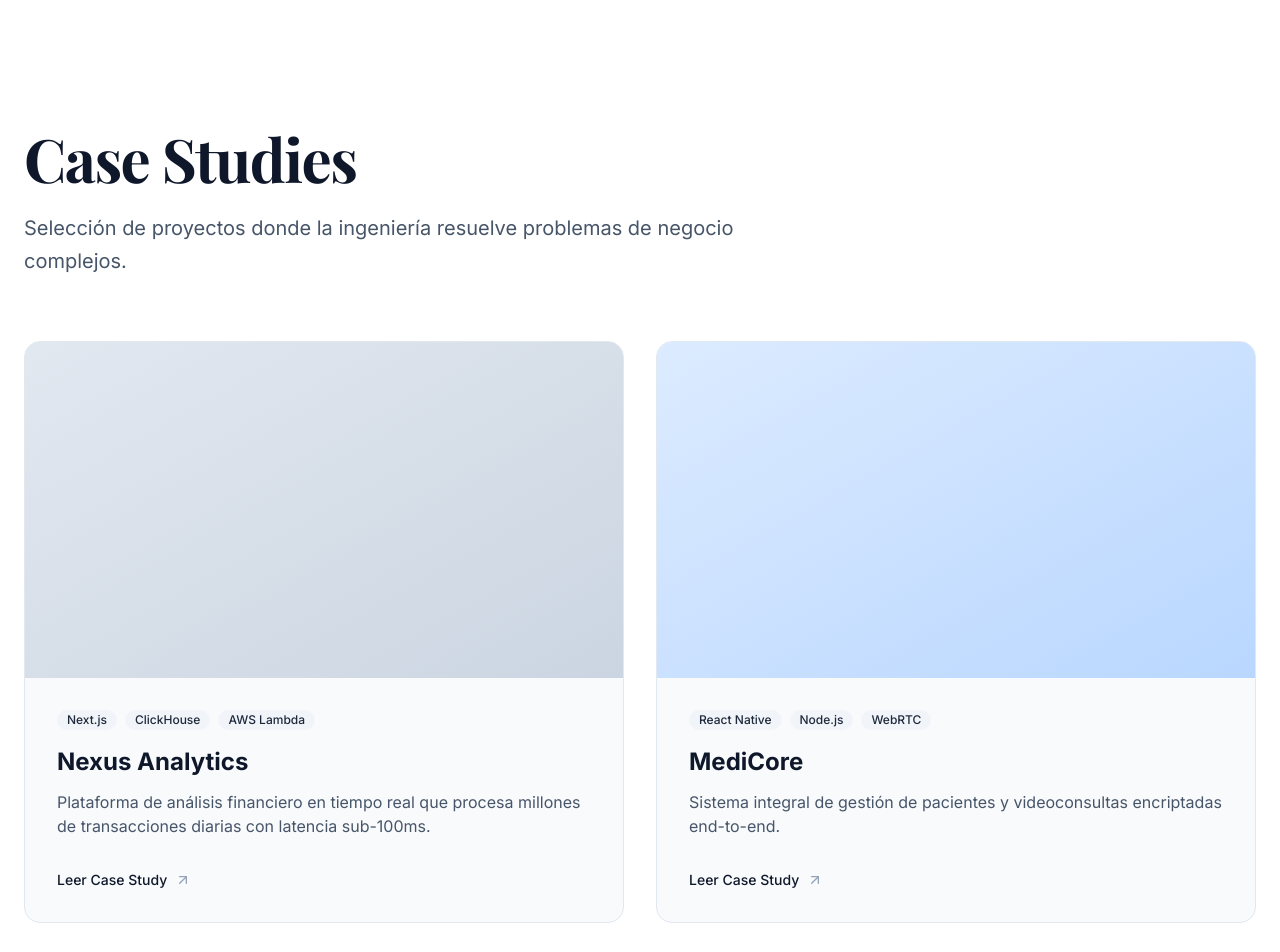
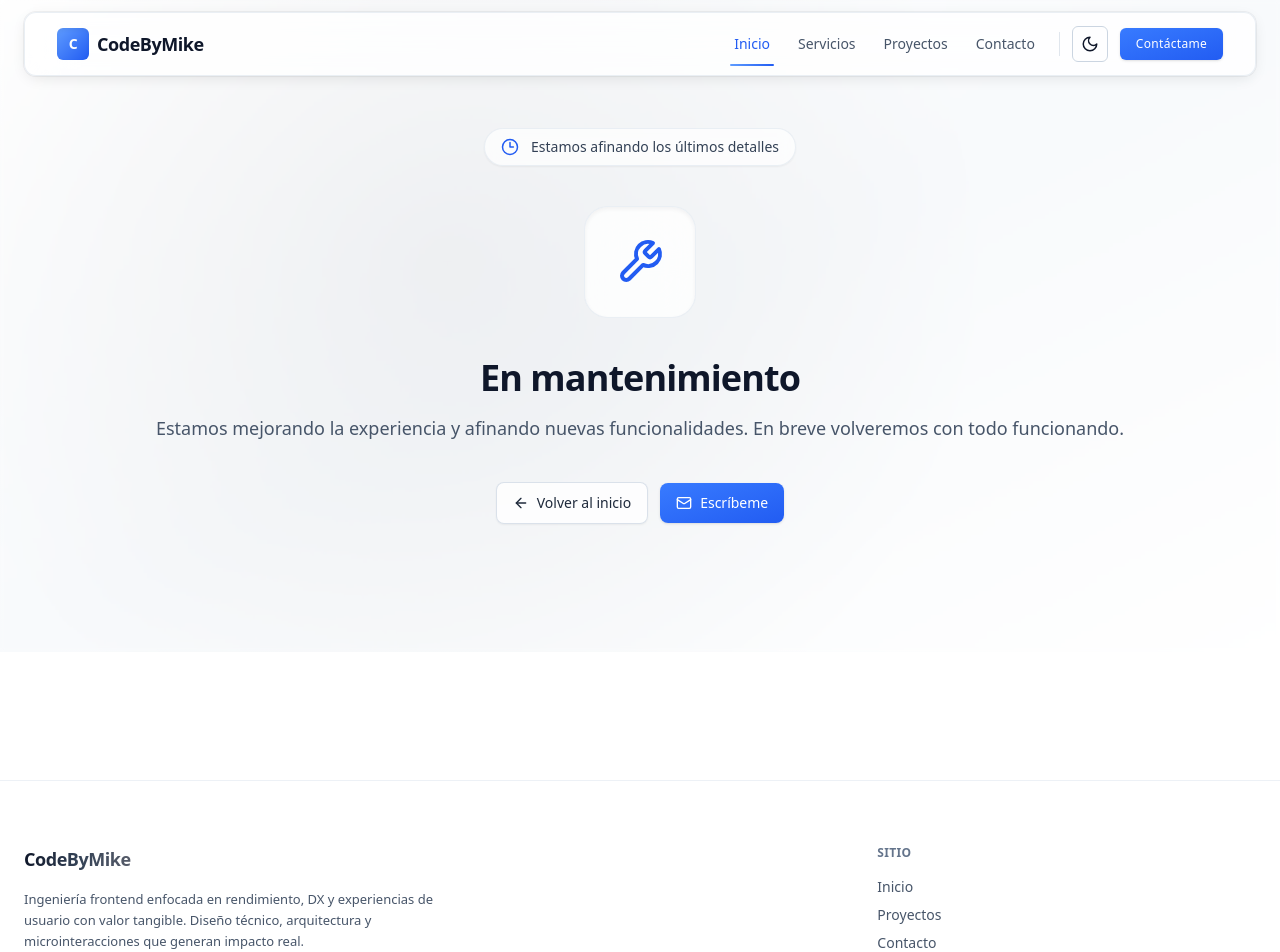
Before and after one commit to mikerb95/codebymike, a Next.js app: page /proyectos in a window 1280 px wide. Shown: the top 952 px of the page. Built offline with nearby package versions, Linux system fonts and the light colour scheme; a web font is replaced by a local one.

Commit message:
Replace project listing with a maintenance page and add page metadata.

```diff
--- a/src/app/proyectos/page.tsx
+++ b/src/app/proyectos/page.tsx
@@ -1,78 +1,11 @@
-'use client'
-import { motion } from 'framer-motion'
-import Link from 'next/link'
-import { projects } from '@/data/projects'
-import { ArrowUpRight } from 'lucide-react'
+import type { Metadata } from 'next'
+import MaintenanceContent from '@/components/MaintenanceContent'
+
+export const metadata: Metadata = {
+  title: 'Case Studies - En mantenimiento | CodeByMike',
+  description: 'Estamos actualizando nuestros Case Studies. Volvemos enseguida.'
+}
 
 export default function ProyectosPage() {
-  return (
-    <div className="min-h-dvh pt-32 pb-24 px-6 mx-auto max-w-7xl font-sans">
-      <header className="max-w-3xl mb-16">
-        <motion.h1
-          initial={{ opacity: 0, y: 16 }}
-          animate={{ opacity: 1, y: 0 }}
-          transition={{ duration: 0.6 }}
-          className="text-4xl md:text-6xl font-bold tracking-tight text-slate-900 dark:text-white font-serif"
-        >
-          Case Studies
-        </motion.h1>
-        <motion.p
-          initial={{ opacity: 0, y: 16 }}
-          animate={{ opacity: 1, y: 0 }}
-          transition={{ delay: 0.1, duration: 0.6 }}
-          className="mt-6 text-xl text-slate-600 dark:text-slate-300 leading-relaxed"
-        >
-          Selección de proyectos donde la ingeniería resuelve problemas de negocio complejos.
-        </motion.p>
-      </header>
-
-      <div className="grid gap-8 lg:grid-cols-2">
-        {projects.map((p, idx) => (
-          <motion.article
-            key={p.slug}
-            initial={{ opacity: 0, y: 24 }}
-            animate={{ opacity: 1, y: 0 }}
-            transition={{ delay: 0.1 * idx, duration: 0.5 }}
-            className="group relative flex flex-col overflow-hidden rounded-2xl bg-slate-50 dark:bg-slate-900/50 border border-slate-200 dark:border-slate-800 transition-all hover:border-slate-300 dark:hover:border-slate-700 hover:shadow-xl"
-          >
-            <div className="aspect-video w-full overflow-hidden bg-slate-200 dark:bg-slate-800">
-              {/* In a real scenario we would use Next.js Image here, but using a div placeholder for now as mock images might not exist */}
-              <div className={`h-full w-full bg-gradient-to-br ${idx % 2 === 0 ? 'from-slate-200 to-slate-300 dark:from-slate-800 dark:to-slate-700' : 'from-brand-100 to-brand-200 dark:from-brand-900/20 dark:to-brand-800/20'}`} />
-            </div>
-
-            <div className="flex flex-1 flex-col p-8">
-              <div className="mb-4 flex flex-wrap gap-2">
-                {p.stack.slice(0, 3).map((t) => (
-                  <span key={t} className="inline-flex items-center rounded-full bg-slate-100 px-2.5 py-0.5 text-xs font-medium text-slate-800 dark:bg-slate-800 dark:text-slate-200">
-                    {t}
-                  </span>
-                ))}
-              </div>
-
-              <h3 className="text-2xl font-bold text-slate-900 dark:text-white group-hover:text-brand-600 dark:group-hover:text-brand-400 transition-colors">
-                <Link href={`/proyectos/${p.slug}`} className="focus:outline-none">
-                  <span className="absolute inset-0" aria-hidden="true" />
-                  {p.title}
-                </Link>
-              </h3>
-
-              <p className="mt-3 text-base text-slate-600 dark:text-slate-400 line-clamp-3">
-                {p.description}
-              </p>
-
-              <div className="mt-auto pt-8 flex items-center text-sm font-medium text-slate-900 dark:text-white gap-2">
-                Leer Case Study <ArrowUpRight size={16} className="text-slate-400 group-hover:text-brand-600 dark:group-hover:text-brand-400 transition-colors" />
-              </div>
-            </div>
-          </motion.article>
-        ))}
-      </div>
-
-      <div className="mt-16 border-t border-slate-200 dark:border-slate-800 pt-8">
-        <Link href="/" className="text-sm font-medium text-slate-500 hover:text-slate-900 dark:hover:text-white transition-colors">
-          ← Volver al inicio
-        </Link>
-      </div>
-    </div>
-  )
+  return <MaintenanceContent />
 }
```
